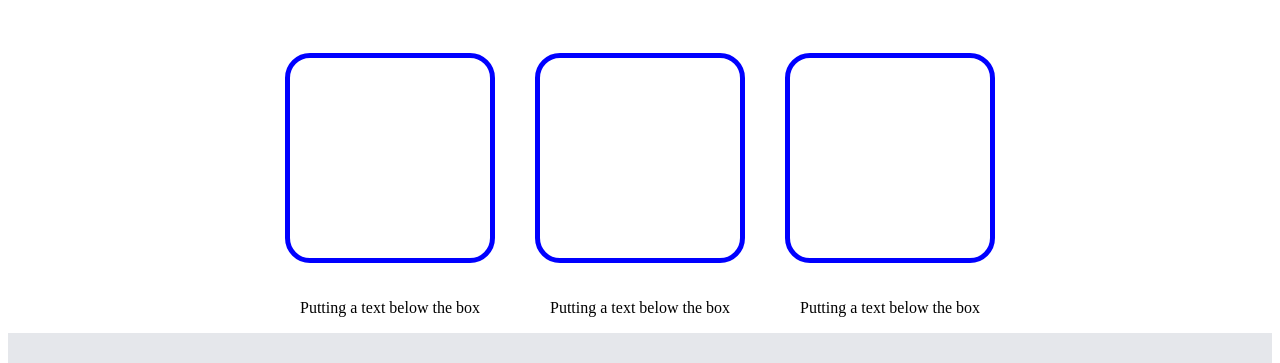
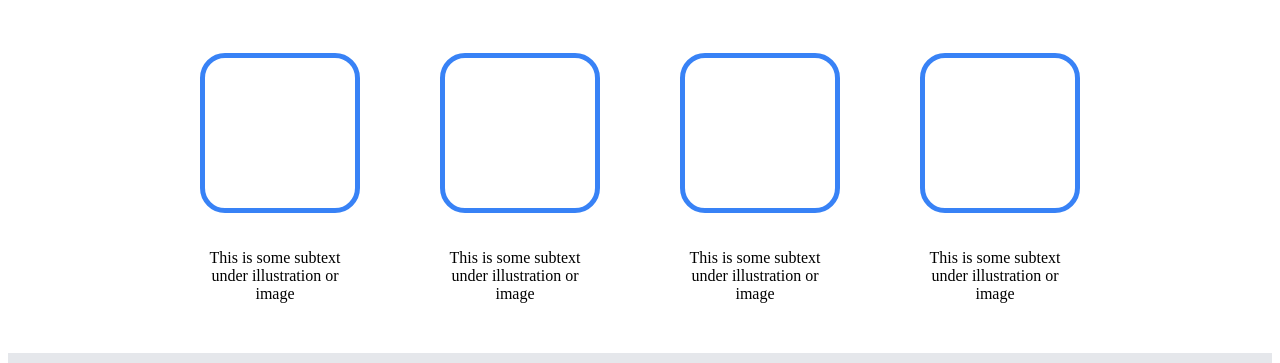
Before and after one commit to Godwinakladzi/Web_page_template, a plain HTML site: page index.html in a window 1280 px wide. Shown: the part 589-952 px from the top of the page. Drawn offline with Linux system fonts and the light colour scheme.

Commit message:
changed the text below the box and the border color

```diff
--- a/index.html
+++ b/index.html
@@ -24,16 +24,21 @@
         <div class="box_session">
             <div class="box_with_text">
                 <div class="box"></div>
-                <p>Putting a text below the box</p>
+                <p class="text_below_box">This is some subtext under illustration or image</p>
             </div>
             <div class="box_with_text">
                 <div class="box"></div>
-                <p>Putting a text below the box</p>
+                <p class="text_below_box">This is some subtext under illustration or image</p>
             </div>
             <div class="box_with_text">
                 <div class="box"></div>
-                <p>Putting a text below the box</p>
+                <p class="text_below_box">This is some subtext under illustration or image</p>
             </div>
+            <div class="box_with_text">
+                <div class="box"></div>
+                <p class="text_below_box">This is some subtext under illustration or image</p>
+            </div>
+
 
         </div>
 
--- a/style.css
+++ b/style.css
@@ -46,22 +46,31 @@
 }
 
 .box {
-    width: 200px;
-    height: 200px;
+    width: 150px;
+    height: 150px;
     border: 2px;
     margin: 20px;
-    border: 5px solid blue;
+    border: 5px solid #3882F6;
     border-radius: 25px;
 }
 
 .box_with_text {
     display: flex;
     flex-direction: column;
-    justify-content: space-between;
+    justify-content: space-around;
     text-align: center;
+    margin-left: 20px;
+    margin-right: 20px;
 }
 
 .box_session {
     display: flex;
     justify-content: center;
 }
+
+.text_below_box {
+    margin-bottom: 50px;
+    max-width: 150px;
+    text-align: center;
+    margin-left: 20px;
+}
```
